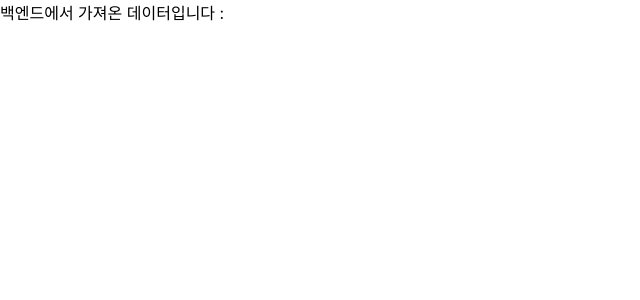
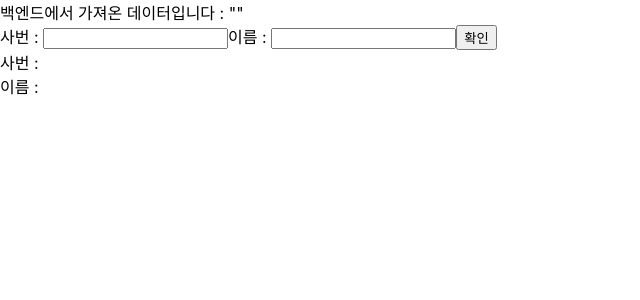
Before and after one commit to devInt42/dz3-react-front, a React (Create React App) app: page /dz3/test in a window 1280 px wide. Shown: the top 300 px of the page, without its empty margins (0-640 px from the left). Built offline with nearby package versions, Linux system fonts and the light colour scheme; no server answers.

Commit message:
1230 작업

```diff
--- a/package.json
+++ b/package.json
@@ -7,11 +7,15 @@
     "@testing-library/react": "^13.4.0",
     "@testing-library/user-event": "^13.5.0",
     "axios": "^1.2.2",
+    "bootstrap": "^5.2.3",
     "http-proxy-middleware": "^2.0.6",
     "install": "^0.13.0",
     "react": "^18.2.0",
+    "react-bootstrap": "^2.7.0",
     "react-dom": "^18.2.0",
+    "react-router-dom": "^6.4.5",
     "react-scripts": "5.0.1",
+    "styled-components": "^5.3.6",
     "web-vitals": "^2.1.4"
   },
   "scripts": {
--- a/src/App.js
+++ b/src/App.js
@@ -1,21 +1,18 @@
-import React, {useEffect, useState} from 'react';
-import axios from 'axios';
+import { BrowserRouter as Router, Route, Routes } from "react-router-dom";
+import Proxytest from "./components/Proxytest";
+import Home from "./pages/HomePage";
 
 function App() {
-   const [hello, setHello] = useState('')
-
-    useEffect(() => {
-
-        axios.get('/api/hello')
-        .then(response => setHello(response.data))
-        .catch(error => console.log(error))
-    }, []);
-
-    return (
-        <div>
-            백엔드에서 가져온 데이터입니다 : {hello}
-        </div>
-    );
+  return (
+    <Router>
+      <Routes>
+        <Route path="/dz3/">
+          <Route path="" element={<Home />} />
+          <Route path="test" element={<Proxytest />} />
+        </Route>
+      </Routes>
+    </Router>
+  );
 }
 
 export default App;
--- /dev/null
+++ b/src/components/Proxytest.js
@@ -0,0 +1,65 @@
+import React, { useEffect, useState } from "react";
+import axios from "axios";
+import { Button, Container } from "react-bootstrap";
+
+function Proxytest() {
+  const [employeeId, setEmployeeId] = useState("");
+  const [employeeName, setEmployeeName] = useState("");
+  const [resId, setResId] = useState("");
+  const [resName, setResName] = useState("");
+  const baseUrl = "http://localhost:8080";
+  const [res, setRes] = useState("");
+  async function testAxios() {
+    const data = {
+      employeeId: employeeId,
+      employeeName: employeeName,
+    };
+
+    console.log(JSON.stringify(data));
+
+    axios
+      .post("http://localhost:8080/employee/list", null, data)
+      .then((response) => {
+        console.log(response.data);
+        setRes(response.data);
+      })
+      .catch((error) => console.log(error));
+
+    // axios({
+    //   headers: { contentType: "application/json" },
+    //   url: "/employee/list",
+    //   method: "post",
+    //   data: JSON.stringify(data),
+    //   baseURL: baseUrl,
+    // })
+    //   .then((response) => {
+    //     console.log(response.data);
+    //     setRes(response.data);
+    //   })
+    //   .catch((error) => console.log(error));
+  }
+
+  const changeId = (e) => {
+    setEmployeeId(e.target.value);
+  };
+  const changeName = (e) => {
+    setEmployeeName(e.target.value);
+  };
+
+  return (
+    <>
+      <Container>
+        <div>백엔드에서 가져온 데이터입니다 : {JSON.stringify(res)}</div>
+        사번 : <input type="text" onChange={changeId} id="empId" />
+        이름 : <input type="text" onChange={changeName} id="empName" />
+        <Button variant="primary" onClick={testAxios}>
+          확인
+        </Button>
+        <div>사번 : {employeeId}</div>
+        <div>이름 : {employeeName}</div>
+      </Container>
+    </>
+  );
+}
+
+export default Proxytest;
--- /dev/null
+++ b/src/pages/HomePage.js
@@ -0,0 +1,7 @@
+import { useSearchParams } from "react-router-dom";
+
+const Home = () => {
+  return <div>ㅎㅇ</div>;
+};
+
+export default Home;
```
Also changed, not shown: 1 other file (tests, documents, lock files or other folders).
